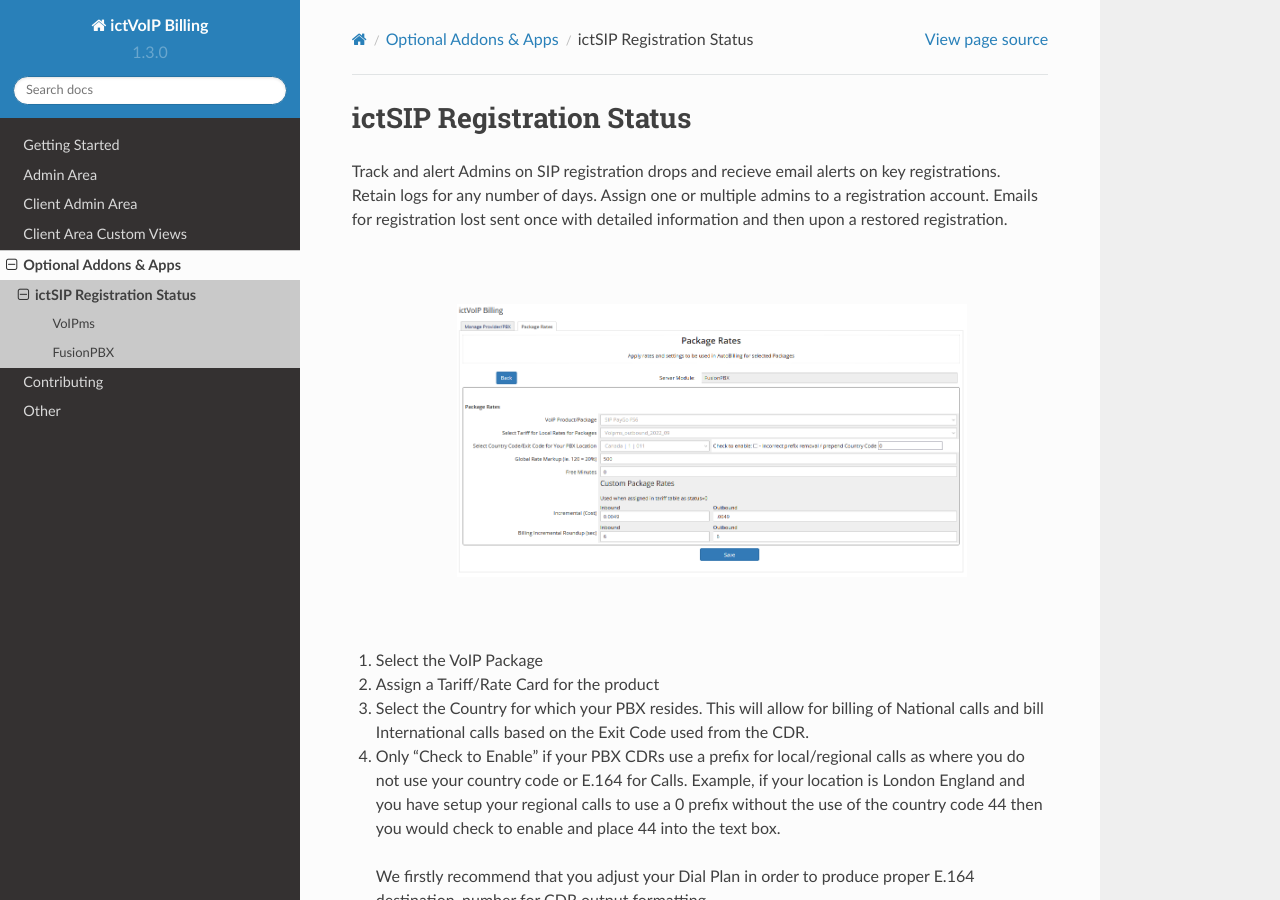
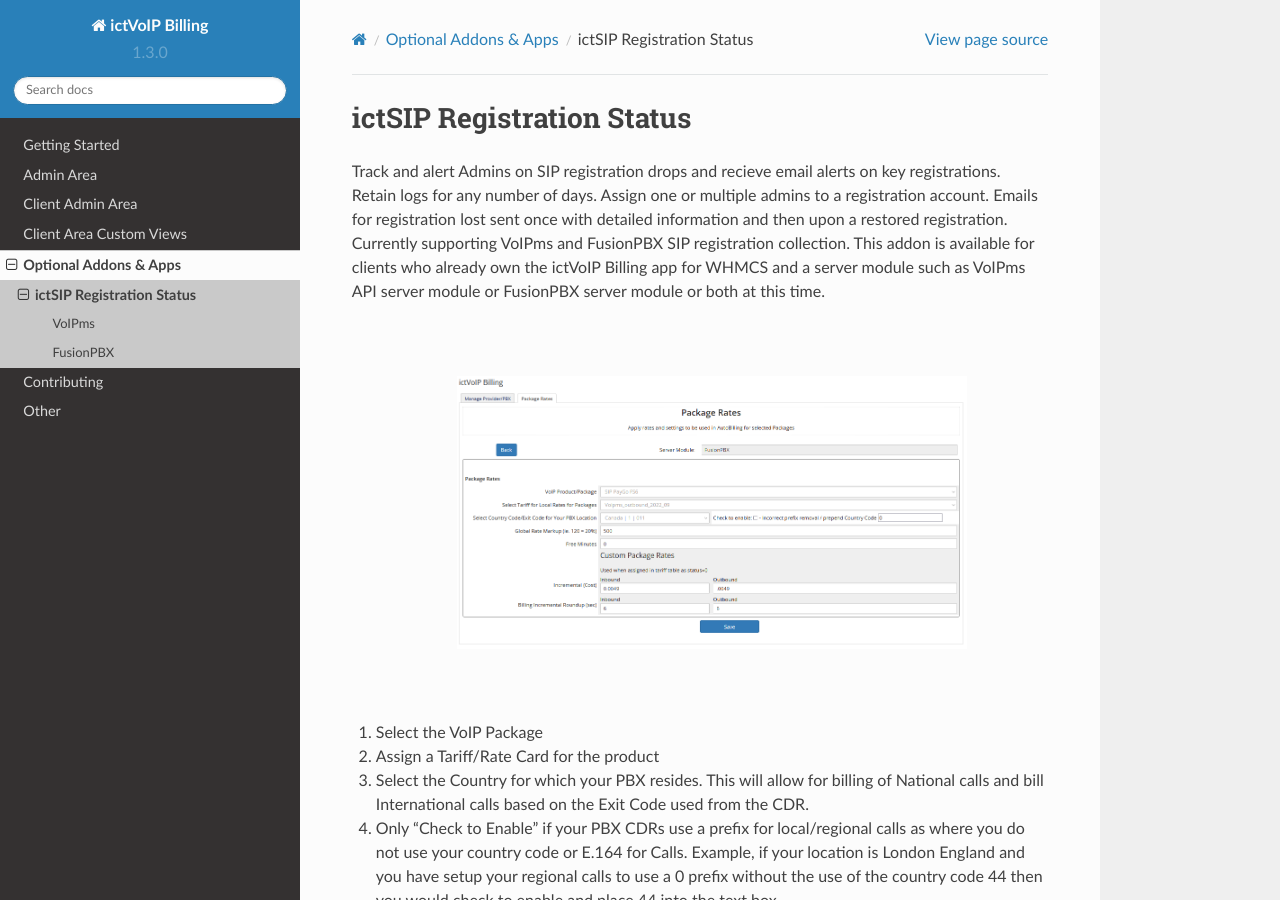
Before and after one commit to ictvoip/ictvoip-docs, a Sphinx documentation site: the page built from docs/source/ictsipreg/ictsipreg.rst, in a window 1280 px wide and 900 px high. Built offline with Sphinx 7.4.7 and the Read the Docs theme 2.0.0, drawn with Linux system fonts in a browser that asks for light colours; pages that are not in the unit, such as notebooks, are missing from menus.

Commit message:
Update ictsipreg.rst

```diff
--- a/docs/source/ictsipreg/ictsipreg.rst
+++ b/docs/source/ictsipreg/ictsipreg.rst
@@ -3,6 +3,7 @@ ictSIP Registration Status
 **************************
 
 Track and alert Admins on SIP registration drops and recieve email alerts on key registrations. Retain logs for any number of days. Assign one or multiple admins to a registration account. Emails for registration lost sent once with detailed information and then upon a restored registration.
+Currently supporting VoIPms and FusionPBX SIP registration collection. This addon is available for clients who already own the ictVoIP Billing app for WHMCS and a server module such as VoIPms API server module or FusionPBX server module or both at this time.
 
 |
 
```
